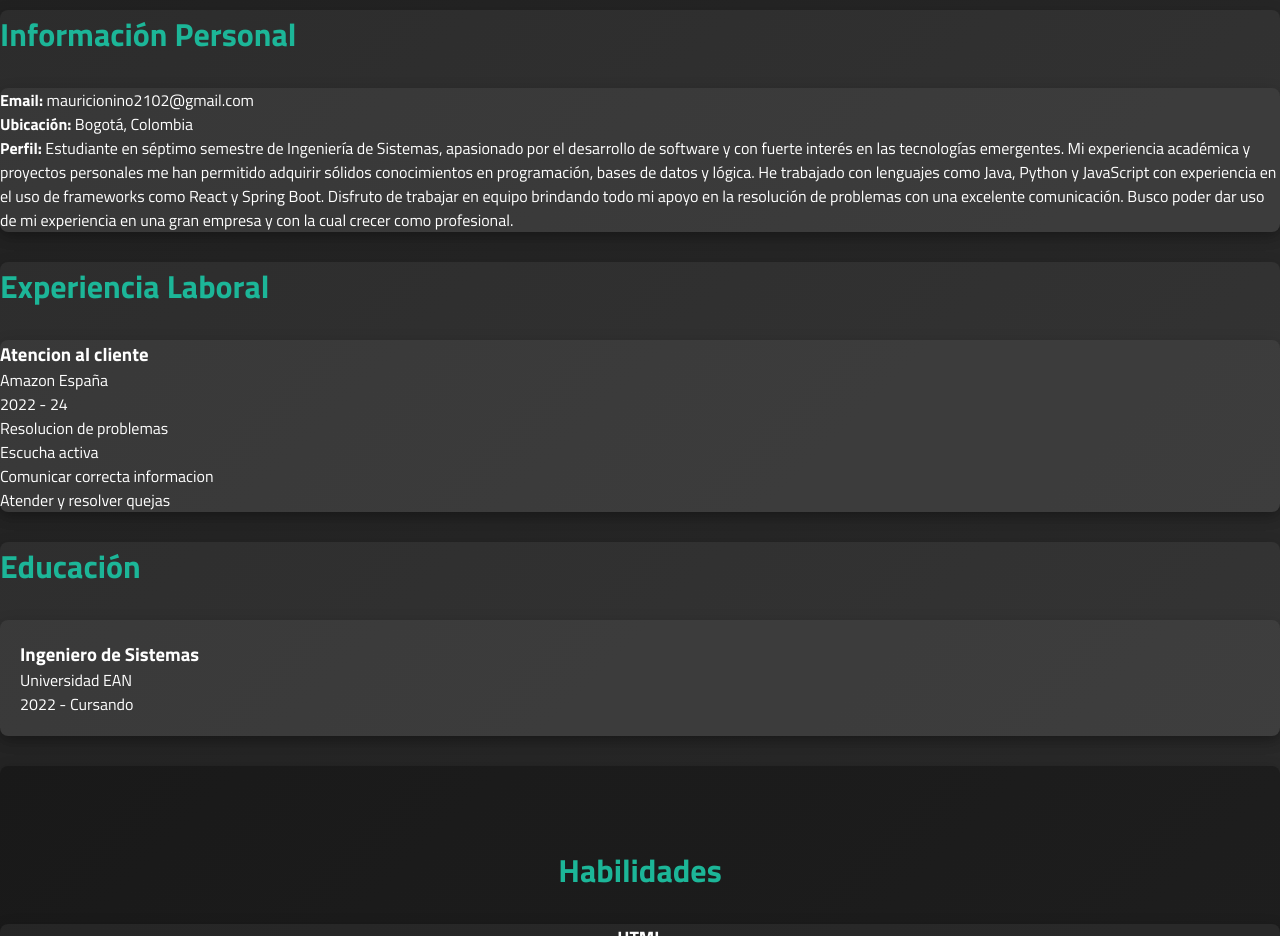
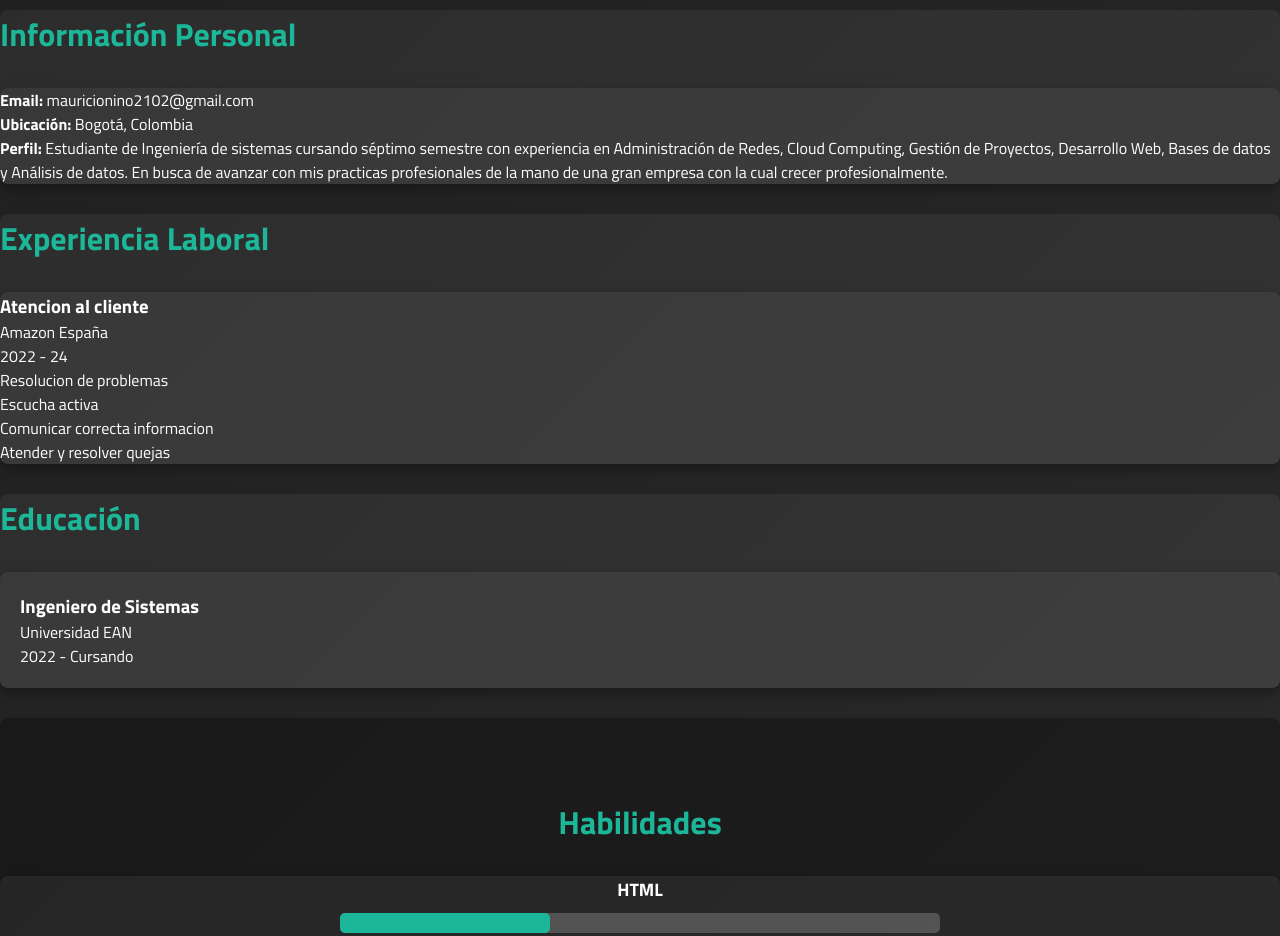
Before and after one commit to aninnoib10902/CV, a plain HTML site: page index.html in a window 1280 px wide. Shown: the part 820-1756 px from the top of the page. Drawn offline with Linux system fonts and the light colour scheme.

Commit message:
Cambio de imagen y Perfil

```diff
--- a/index.html
+++ b/index.html
@@ -57,7 +57,7 @@
         <div class="contenido">
             <p><strong>Email:</strong> mauricionino2102@gmail.com</p>
             <p><strong>Ubicación:</strong> Bogotá, Colombia</p>
-            <p><strong>Perfil:</strong> Estudiante en séptimo semestre de Ingeniería de Sistemas, apasionado por el desarrollo de software y con fuerte interés en las tecnologías emergentes. Mi experiencia académica y proyectos personales me han permitido adquirir sólidos conocimientos en programación, bases de datos y lógica. He trabajado con lenguajes como Java, Python y JavaScript con experiencia en el uso de frameworks como React y Spring Boot. Disfruto de trabajar en equipo brindando todo mi apoyo en la resolución de problemas con una excelente comunicación. Busco poder dar uso de mi experiencia en una gran empresa y con la cual crecer como profesional.</p>
+            <p><strong>Perfil:</strong> Estudiante de Ingeniería de sistemas cursando séptimo semestre con experiencia en Administración de Redes, Cloud Computing, Gestión de Proyectos, Desarrollo Web, Bases de datos y Análisis de datos. En busca de avanzar con mis practicas profesionales de la mano de una gran empresa con la cual crecer profesionalmente.</p>
         </div>
     </section>
     <section id="experiencia" class="seccion">
```
Also changed, not shown: FotoPerfil.jpg.
